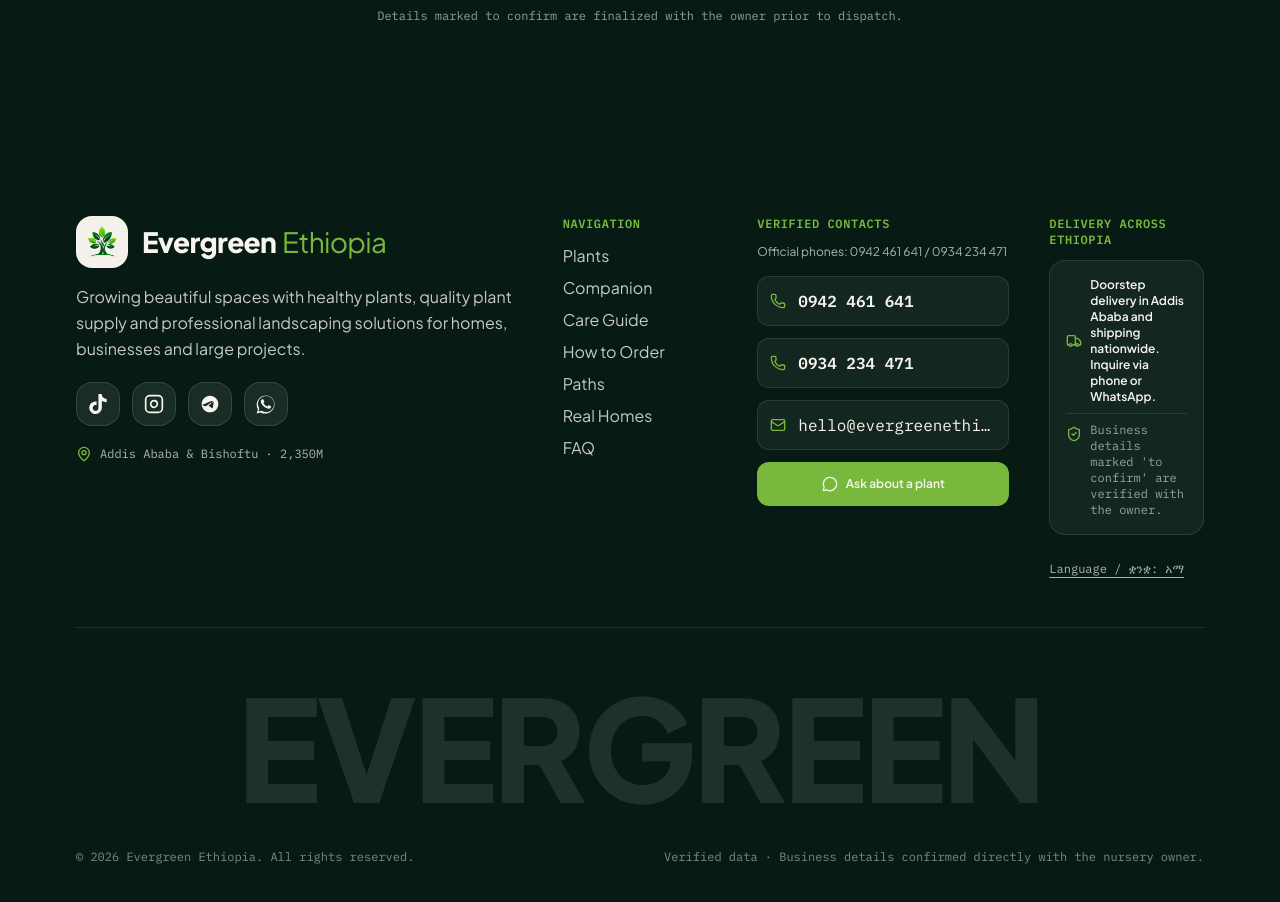
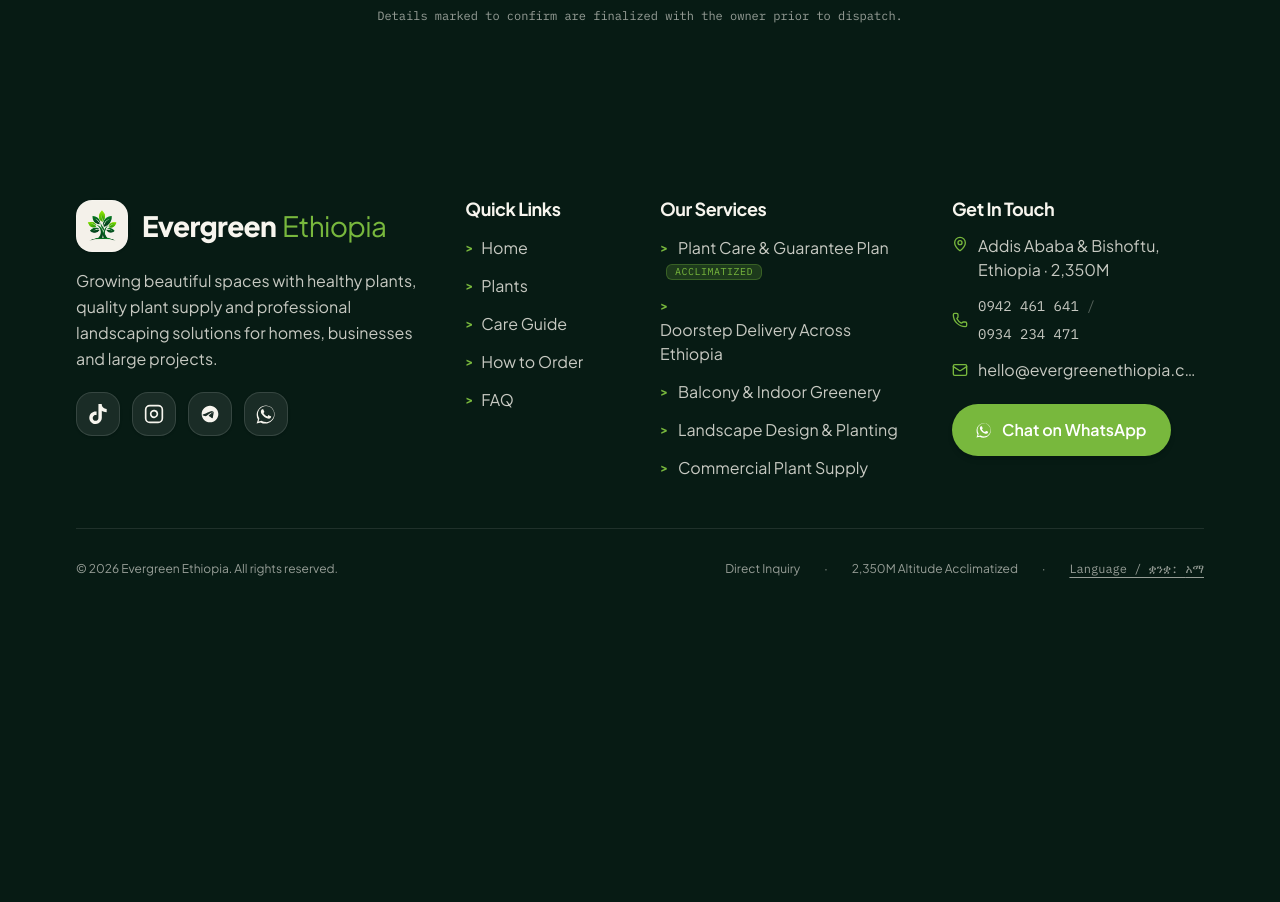
Before and after one commit to NatBabi/evergreen, a Next.js app: page / in a window 1280 px wide. Shown: the part 9360-10262 px from the top of the page. After the commit the page ends 9985 px from the top, so only its background shows below. Built offline with nearby package versions, Linux system fonts and the light colour scheme.

Commit message:
feat(footer): redesign footer with clean 4-column layout, quick links, and services matching reference

```diff
--- a/src/components/WordmarkFooter.tsx
+++ b/src/components/WordmarkFooter.tsx
@@ -6,39 +6,29 @@ import Image from "next/image";
 import { useLanguage } from "@/context/LanguageContext";
 import { useInquiry } from "@/context/InquiryContext";
 import { useTheme } from "@/context/ThemeContext";
-import { Phone, Mail, MessageCircle, ArrowUpRight, ShieldCheck, Truck, MapPin } from "lucide-react";
+import { Phone, Mail, MapPin } from "lucide-react";
 
 export function WordmarkFooter() {
   const { content, toggleLang } = useLanguage();
   const { openInquiry } = useInquiry();
   const { isDark } = useTheme();
-  const { footer, brand, nav } = content;
+  const { footer, brand } = content;
   const currentYear = 2026;
-
-  const navLinks = [
-    { label: nav.plants, href: "#plants" },
-    { label: nav.companion, href: "#companion" },
-    { label: nav.care, href: "#care" },
-    { label: nav.fourSteps, href: "#steps" },
-    { label: nav.paths, href: "#paths" },
-    { label: nav.fromTiktok, href: "#tiktok" },
-    { label: nav.faq, href: "#faq" },
-  ];
 
   return (
     <footer
-      className={`relative w-full pt-16 sm:pt-24 pb-12 px-4 sm:px-8 lg:px-12 overflow-hidden transition-colors duration-300 ${
+      className={`relative w-full pt-16 sm:pt-20 pb-12 px-4 sm:px-8 lg:px-12 overflow-hidden transition-colors duration-300 ${
         isDark ? "bg-forest-deep text-ivory" : "bg-[#EDE9DE] text-forest"
       }`}
       aria-label="Site Footer"
     >
       <div className="max-w-[1128px] mx-auto">
-        {/* Responsive 12-Column Grid on Desktop, 2 on Tablet, Stacked on Mobile */}
+        {/* Main 4-Column Grid: Brand | Quick Links | Our Services | Get In Touch */}
         <div className={`grid grid-cols-1 md:grid-cols-2 lg:grid-cols-12 gap-8 lg:gap-10 pb-12 border-b ${
           isDark ? "border-ivory/10" : "border-forest/15"
         }`}>
-          {/* Column 1: Brand Identity & Social Channels (Inspired by Botanical Nursery Aesthetic) */}
-          <div className="space-y-4 lg:col-span-5">
+          {/* Column 1: Brand Identity & Social Channels (lg:col-span-4) */}
+          <div className="space-y-4 lg:col-span-4">
             <Link
               href="#top"
               className="inline-flex items-center gap-3.5 group focus-visible:outline-none focus-visible:ring-2 focus-visible:ring-leaf rounded-2xl"
@@ -64,7 +54,7 @@ export function WordmarkFooter() {
               </div>
             </Link>
 
-            <p className={`font-sans text-sm sm:text-base leading-relaxed max-w-md ${
+            <p className={`font-sans text-sm sm:text-base leading-relaxed max-w-sm ${
               isDark ? "text-ivory/80" : "text-forest/80"
             }`}>
               {footer.aboutText}
@@ -142,159 +132,161 @@ export function WordmarkFooter() {
                 </svg>
               </a>
             </div>
-
-            <div className={`flex items-center gap-2 text-xs font-mono pt-1 leading-4 ${
-              isDark ? "text-ivory/70" : "text-forest/70"
-            }`}>
-              <MapPin className="w-4 h-4 text-leaf shrink-0" />
-              <span>Addis Ababa & Bishoftu · 2,350M</span>
-            </div>
           </div>
 
-          {/* Column 2: Working Navigation Links */}
-          <div className="space-y-3 lg:col-span-2">
-            <h4 className="font-heading font-bold text-xs uppercase tracking-wider text-leaf font-mono leading-4">
-              {footer.navTitle}
+          {/* Column 2: Quick Links (lg:col-span-2) */}
+          <div className="space-y-4 lg:col-span-2">
+            <h4 className={`font-heading font-bold text-base sm:text-lg tracking-tight leading-none ${
+              isDark ? "text-ivory" : "text-forest"
+            }`}>
+              {footer.quickLinksTitle}
             </h4>
-            <ul className={`space-y-2 text-xs sm:text-base leading-4 sm:leading-6 ${
-              isDark ? "text-ivory/80" : "text-forest/80"
+            <ul className="space-y-3">
+              {footer.quickLinks.map((link) => (
+                <li key={link.href}>
+                  <Link
+                    href={link.href}
+                    className={`group inline-flex items-center text-sm sm:text-base transition-colors duration-200 focus-visible:outline-none focus-visible:ring-1 focus-visible:ring-leaf rounded ${
+                      isDark ? "text-ivory/80 hover:text-white" : "text-forest/80 hover:text-forest"
+                    }`}
+                  >
+                    <span className="text-leaf mr-2 text-xs font-bold transition-transform duration-200 group-hover:translate-x-0.5" aria-hidden="true">
+                      &gt;
+                    </span>
+                    <span>{link.label}</span>
+                  </Link>
+                </li>
+              ))}
+            </ul>
+          </div>
+
+          {/* Column 3: Our Services (lg:col-span-3) */}
+          <div className="space-y-4 lg:col-span-3">
+            <h4 className={`font-heading font-bold text-base sm:text-lg tracking-tight leading-none ${
+              isDark ? "text-ivory" : "text-forest"
             }`}>
-              {navLinks.map((link) => (
-                <li key={link.href}>
+              {footer.servicesTitle}
+            </h4>
+            <ul className="space-y-3">
+              {footer.services.map((service, idx) => (
+                <li key={idx}>
                   <a
-                    href={link.href}
-                    className="hover:text-leaf transition-colors focus-visible:outline-none focus-visible:ring-1 focus-visible:ring-leaf rounded inline-block py-1 leading-4"
+                    href={service.href || "#plants"}
+                    className={`group inline-flex items-center flex-wrap gap-1 text-sm sm:text-base transition-colors duration-200 focus-visible:outline-none focus-visible:ring-1 focus-visible:ring-leaf rounded ${
+                      isDark ? "text-ivory/80 hover:text-white" : "text-forest/80 hover:text-forest"
+                    }`}
                   >
-                    {link.label}
+                    <span className="text-leaf mr-1.5 text-xs font-bold transition-transform duration-200 group-hover:translate-x-0.5" aria-hidden="true">
+                      &gt;
+                    </span>
+                    <span>{service.label}</span>
+                    {service.badge && (
+                      <span className="ml-1.5 px-2 py-0.5 text-[10px] font-mono uppercase tracking-wider rounded-md bg-leaf/20 text-leaf border border-leaf/30 leading-none">
+                        {service.badge}
+                      </span>
+                    )}
                   </a>
                 </li>
               ))}
             </ul>
           </div>
 
-          {/* Column 3: Verified Contacts (Clickable Phone & Email) */}
-          <div className="space-y-3 lg:col-span-3">
-            <h4 className="font-heading font-bold text-xs uppercase tracking-wider text-leaf font-mono leading-4">
+          {/* Column 4: Get In Touch (lg:col-span-3) */}
+          <div className="space-y-4 lg:col-span-3">
+            <h4 className={`font-heading font-bold text-base sm:text-lg tracking-tight leading-none ${
+              isDark ? "text-ivory" : "text-forest"
+            }`}>
               {footer.contactTitle}
             </h4>
-            <p className={`text-xs font-sans leading-4 ${
-              isDark ? "text-ivory/70" : "text-forest/70"
+
+            <div className={`space-y-3.5 text-sm sm:text-base ${
+              isDark ? "text-ivory/80" : "text-forest/80"
             }`}>
-              {footer.phonesNotice}
-            </p>
+              {/* Location */}
+              <div className="flex items-start gap-2.5">
+                <MapPin className="w-4 h-4 text-leaf shrink-0 mt-0.5" aria-hidden="true" />
+                <span>{footer.locationText}</span>
+              </div>
 
-            <div className="space-y-3 pt-1">
-              {/* Primary Phone */}
+              {/* Phone Numbers */}
+              <div className="flex items-center gap-2.5">
+                <Phone className="w-4 h-4 text-leaf shrink-0" aria-hidden="true" />
+                <div className="flex flex-wrap items-center gap-2 font-mono text-sm">
                   <a
                     href={`tel:${brand.phonePrimaryRaw}`}
-                className={`flex items-center gap-3 text-xs sm:text-base font-mono hover:text-leaf hover:border-leaf/40 transition-colors p-3 rounded-xl border leading-4 sm:leading-6 ${
-                  isDark
-                    ? "text-ivory bg-ivory/5 hover:bg-ivory/10 border-ivory/10"
-                    : "text-forest bg-white/80 hover:bg-white border-forest/15 shadow-sm"
-                }`}
+                    className="hover:text-leaf transition-colors focus-visible:outline-none focus-visible:ring-1 focus-visible:ring-leaf rounded"
                     aria-label={`Call primary phone ${brand.phonePrimary}`}
                   >
-                <Phone className="w-4 h-4 text-leaf shrink-0" />
-                <span className="font-semibold">{brand.phonePrimary}</span>
+                    {brand.phonePrimary}
                   </a>
-
-              {/* Secondary Phone */}
+                  <span className="opacity-40">/</span>
                   <a
                     href={`tel:${brand.phoneSecondaryRaw}`}
-                className={`flex items-center gap-3 text-xs sm:text-base font-mono hover:text-leaf hover:border-leaf/40 transition-colors p-3 rounded-xl border leading-4 sm:leading-6 ${
-                  isDark
-                    ? "text-ivory bg-ivory/5 hover:bg-ivory/10 border-ivory/10"
-                    : "text-forest bg-white/80 hover:bg-white border-forest/15 shadow-sm"
-                }`}
+                    className="hover:text-leaf transition-colors focus-visible:outline-none focus-visible:ring-1 focus-visible:ring-leaf rounded"
                     aria-label={`Call secondary phone ${brand.phoneSecondary}`}
                   >
-                <Phone className="w-4 h-4 text-leaf shrink-0" />
-                <span className="font-semibold">{brand.phoneSecondary}</span>
+                    {brand.phoneSecondary}
                   </a>
+                </div>
+              </div>
 
-              {/* Clickable Email */}
+              {/* Email */}
+              <div className="flex items-center gap-2.5">
+                <Mail className="w-4 h-4 text-leaf shrink-0" aria-hidden="true" />
                 <a
                   href={`mailto:${brand.email}`}
-                className={`flex items-center gap-3 text-xs sm:text-base font-mono hover:text-leaf hover:border-leaf/40 transition-colors p-3 rounded-xl border leading-4 sm:leading-6 ${
-                  isDark
-                    ? "text-ivory bg-ivory/5 hover:bg-ivory/10 border-ivory/10"
-                    : "text-forest bg-white/80 hover:bg-white border-forest/15 shadow-sm"
-                }`}
+                  className="hover:text-leaf transition-colors truncate focus-visible:outline-none focus-visible:ring-1 focus-visible:ring-leaf rounded"
                   aria-label={`Send email to ${brand.email}`}
                 >
-                <Mail className="w-4 h-4 text-leaf shrink-0" />
-                <span className="truncate">{brand.email}</span>
+                  {brand.email}
                 </a>
+              </div>
 
-              {/* Direct Inquiry Trigger */}
+              {/* Chat on WhatsApp Button */}
+              <div className="pt-2">
+                <a
+                  href="https://wa.me/251942461641?text=Hi%20Evergreen%20Ethiopia%20%F0%9F%8C%BF"
+                  target="_blank"
+                  rel="noopener noreferrer"
+                  className="w-full sm:w-auto inline-flex items-center justify-center gap-2.5 px-6 py-3.5 rounded-full bg-leaf text-white font-semibold text-sm sm:text-base shadow-md hover:bg-leaf/90 transition-all active:scale-95 focus-visible:outline-none focus-visible:ring-2 focus-visible:ring-leaf min-h-[44px]"
+                  aria-label="Chat with Evergreen Ethiopia on WhatsApp"
+                >
+                  <svg className="w-4 h-4 fill-current" viewBox="0 0 24 24" aria-hidden="true">
+                    <path d="M17.472 14.382c-.301-.15-1.78-.878-2.056-.978-.277-.1-.479-.15-.68.15-.202.301-.78 1.978-.956 1.178-.175.2-.351.226-.652.075-.3-.15-1.267-.467-2.413-1.488-.893-.796-1.496-1.778-1.671-2.079-.176-.301-.019-.464.132-.614.136-.135.301-.351.452-.527.15-.175.201-.3.301-.5.1-.2.05-.376-.025-.526-.075-.15-.68-1.64-.931-2.244-.246-.588-.495-.508-.68-.518-.176-.01-.377-.01-.577-.01-.202 0-.528.076-.804.376-.277.302-1.056 1.033-1.056 2.519 0 1.486 1.082 2.922 1.233 3.123.15.201 2.13 3.253 5.161 4.563.721.312 1.284.498 1.723.638.724.23 1.383.197 1.904.12.58-.087 1.78-.727 2.03-1.43.251-.703.251-1.305.176-1.43-.075-.126-.276-.201-.577-.351zM12.04 21.737h-.005a9.71 9.71 0 0 1-4.954-1.353l-.355-.21-3.682.966.983-3.59-.231-.367a9.718 9.718 0 0 1-1.49-5.148c0-5.368 4.368-9.736 9.741-9.736 2.6 0 5.045 1.013 6.883 2.851a9.68 9.68 0 0 1 2.848 6.882c-.003 5.37-4.372 9.74-9.74 9.74zm7.946-16.586A11.164 11.164 0 0 0 12.04 1.862c-6.186 0-11.22 5.034-11.22 11.222 0 1.978.516 3.909 1.496 5.607L.727 23.336l4.802-1.26a11.19 11.19 0 0 0 5.508 1.442h.005c6.185 0 11.218-5.035 11.22-11.223 0-2.997-1.167-5.814-3.276-7.924z" />
+                  </svg>
+                  <span>{footer.chatOnWhatsAppBtn}</span>
+                </a>
+              </div>
+            </div>
+          </div>
+        </div>
+
+        {/* Dynamic Copyright, Secondary Links & Language Toggle */}
+        <div className={`pt-8 flex flex-col sm:flex-row items-center justify-between text-xs font-sans gap-4 text-center sm:text-left ${
+          isDark ? "text-ivory/60" : "text-forest/70"
+        }`}>
+          <div>{footer.copyright}</div>
+          <div className="flex flex-wrap items-center justify-center gap-4 sm:gap-6">
             <button
               type="button"
               onClick={() => openInquiry()}
-                className="w-full flex items-center justify-center gap-2 py-3 px-3 rounded-xl bg-leaf text-ivory font-semibold text-xs leading-4 hover:bg-leaf/90 transition-colors shadow-sm focus-visible:outline-none focus-visible:ring-2 focus-visible:ring-forest min-h-[44px]"
+              className="hover:text-leaf transition-colors underline-offset-4 hover:underline"
             >
-                <MessageCircle className="w-4 h-4" />
-                <span>{nav.askPill}</span>
+              Direct Inquiry
             </button>
-            </div>
-          </div>
-
-          {/* Column 4: Delivery Line & Honesty Rules */}
-          <div className="space-y-3 lg:col-span-2">
-            <h4 className="font-heading font-bold text-xs uppercase tracking-wider text-leaf font-mono leading-4">
-              {footer.deliveryTitle}
-            </h4>
-            <div className={`p-4 rounded-2xl border space-y-2 ${
-              isDark
-                ? "bg-ivory/5 border-ivory/10 text-ivory"
-                : "bg-white/80 border-forest/15 text-forest shadow-sm"
-            }`}>
-              <div className={`flex items-center gap-2 text-xs font-semibold leading-4 ${
-                isDark ? "text-ivory" : "text-forest"
-              }`}>
-                <Truck className="w-4 h-4 text-leaf shrink-0" />
-                <span>{footer.deliveryBody}</span>
-              </div>
-              <div className={`flex items-start gap-2 text-xs font-mono pt-2 border-t leading-4 ${
-                isDark ? "text-ivory/60 border-ivory/10" : "text-forest/60 border-forest/10"
-              }`}>
-                <ShieldCheck className="w-4 h-4 text-leaf shrink-0 mt-1" />
-                <span>{footer.ownerNotice}</span>
-              </div>
-            </div>
-
-            <div className="pt-2">
+            <span>·</span>
+            <span>2,350M Altitude Acclimatized</span>
+            <span>·</span>
             <button
               type="button"
               onClick={toggleLang}
-                className={`text-xs underline underline-offset-4 font-mono transition-colors focus-visible:outline-none focus-visible:ring-1 focus-visible:ring-leaf rounded leading-4 ${
-                  isDark ? "text-ivory/70 hover:text-ivory" : "text-forest/70 hover:text-forest"
-                }`}
+              className="hover:text-leaf transition-colors font-mono underline underline-offset-4"
             >
               Language / ቋንቋ: {content.nav.toggleLangLabel}
             </button>
           </div>
         </div>
       </div>
-
-        {/* Giant Architectural Wordmark */}
-        <div className="pt-8 sm:pt-12 text-center select-none overflow-hidden w-full flex justify-center items-center">
-          <span className={`font-heading font-extrabold text-[10vw] sm:text-[11vw] lg:text-[11vw] leading-none tracking-tight uppercase block whitespace-nowrap transition-colors ${
-            isDark
-              ? "text-ivory/10 hover:text-ivory/15"
-              : "text-forest/10 hover:text-forest/15"
-          }`}>
-            {footer.giantWordmark}
-          </span>
-        </div>
-
-        {/* Dynamic Copyright & Honesty Disclaimer */}
-        <div className={`pt-6 sm:pt-8 flex flex-col sm:flex-row items-center justify-between text-xs font-mono gap-2 text-center sm:text-left leading-4 ${
-          isDark ? "text-ivory/50" : "text-forest/60"
-        }`}>
-          <span>© {currentYear} Evergreen Ethiopia. All rights reserved.</span>
-          <span>{brand.honestDisclaimer}</span>
-        </div>
-      </div>
     </footer>
   );
 }
--- a/src/data/content.ts
+++ b/src/data/content.ts
@@ -245,14 +245,20 @@ export interface SiteContent {
   };
   footer: {
     aboutText: string;
-    navTitle: string;
+    quickLinksTitle: string;
+    servicesTitle: string;
     contactTitle: string;
-    deliveryTitle: string;
-    deliveryBody: string;
-    phonesNotice: string;
-    ownerNotice: string;
+    navTitle?: string;
+    deliveryTitle?: string;
+    deliveryBody?: string;
+    phonesNotice?: string;
+    ownerNotice?: string;
     copyright: string;
     giantWordmark: string;
+    chatOnWhatsAppBtn: string;
+    locationText: string;
+    quickLinks: { label: string; href: string }[];
+    services: { label: string; href?: string; badge?: string }[];
   };
   inquiryModal: {
     title: string;
@@ -1173,8 +1179,26 @@ export const contentEN: SiteContent = {
   footer: {
     aboutText:
       "Growing beautiful spaces with healthy plants, quality plant supply and professional landscaping solutions for homes, businesses and large projects.",
-    navTitle: "Navigation",
-    contactTitle: "Verified Contacts",
+    quickLinksTitle: "Quick Links",
+    servicesTitle: "Our Services",
+    contactTitle: "Get In Touch",
+    locationText: "Addis Ababa & Bishoftu, Ethiopia · 2,350M",
+    chatOnWhatsAppBtn: "Chat on WhatsApp",
+    quickLinks: [
+      { label: "Home", href: "#top" },
+      { label: "Plants", href: "/plants" },
+      { label: "Care Guide", href: "#care" },
+      { label: "How to Order", href: "#steps" },
+      { label: "FAQ", href: "#faq" },
+    ],
+    services: [
+      { label: "Plant Care & Guarantee Plan", href: "#care", badge: "Acclimatized" },
+      { label: "Doorstep Delivery Across Ethiopia", href: "#steps" },
+      { label: "Balcony & Indoor Greenery", href: "/plants" },
+      { label: "Landscape Design & Planting", href: "#paths" },
+      { label: "Commercial Plant Supply", href: "#paths" },
+    ],
+    navTitle: "Quick Links",
     deliveryTitle: "Delivery Across Ethiopia",
     deliveryBody: "Doorstep delivery in Addis Ababa and shipping nationwide. Inquire via phone or WhatsApp.",
     phonesNotice: "Official phones: 0942 461 641 / 0934 234 471",
@@ -1258,6 +1282,25 @@ export const contentAM: SiteContent = {
     ...contentEN.footer,
     aboutText:
       "ውብ ቦታዎችን በጤናማ ተክሎች፣ ጥራት ባለው የእጽዋት አቅርቦት እና ለቤቶች፣ ለንግድ ተቋማት እና ለትላልቅ ፕሮጀክቶች ሙያዊ የመልክዓ-ምድር (landscaping) መፍትሄዎች በማቅረብ እናሳድጋለን።",
+    quickLinksTitle: "ፈጣን ማገናኛዎች",
+    servicesTitle: "አገልግሎቶቻችን",
+    contactTitle: "አግኙን",
+    locationText: "አዲስ አበባ እና ቢሾፍቱ፣ ኢትዮጵያ · 2,350 ሜ",
+    chatOnWhatsAppBtn: "በዋትስአፕ ያውሩን",
+    quickLinks: [
+      { label: "መነሻ", href: "#top" },
+      { label: "ተክሎች", href: "/plants" },
+      { label: "የእንክብካቤ መመሪያ", href: "#care" },
+      { label: "የማዘዣ ቅደም ተከተል", href: "#steps" },
+      { label: "ጥያቄዎች", href: "#faq" },
+    ],
+    services: [
+      { label: "የተክሎች እንክብካቤና ዋስትና", href: "#care", badge: "የተላመደ" },
+      { label: "በመላው ኢትዮጵያ የበር-ለበር አቅርቦት", href: "#steps" },
+      { label: "የበረንዳና የቤት ውስጥ አረንጓዴ ውበት", href: "/plants" },
+      { label: "የመልክዓ-ምድር (landscaping) እና የመትከል ስራ", href: "#paths" },
+      { label: "ለትላልቅ ፕሮጀክቶች የእጽዋት አቅርቦት", href: "#paths" },
+    ],
   },
 };
 
```
Lines whose indentation alone changed are shown as unchanged.
